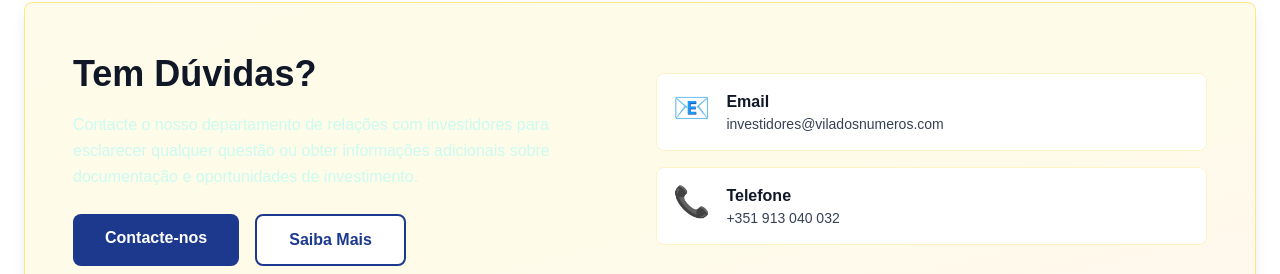
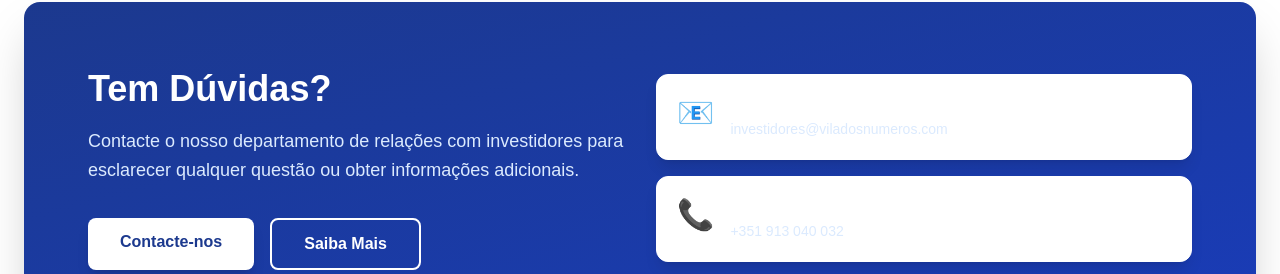
Before and after one commit to nunoleal-dotcom/viladosnumeros-headless, a Next.js app: page /investors in a window 1280 px wide. Shown: the part 678-952 px from the top of the page. Built offline with nearby package versions, Linux system fonts and the light colour scheme.

Commit message:
Redesign: Reformulate CTA sections with blue theme and elevated cards with glassmorphism

```diff
--- a/app/about/page.tsx
+++ b/app/about/page.tsx
@@ -147,35 +147,35 @@ export default function AboutPage() {
 
       {/* CTA SECTION */}
       <div className="max-w-7xl mx-auto px-6 py-8">
-        <div className="bg-gradient-to-br from-amber-50 via-yellow-50 to-orange-50 text-gray-900 rounded-lg overflow-hidden shadow-lg border border-amber-200 p-10">
+        <div className="bg-gradient-to-br from-blue-900 to-blue-800 text-white rounded-2xl overflow-hidden shadow-2xl p-10 md:p-16">
           <div className="grid grid-cols-1 md:grid-cols-2 gap-8 items-center">
             <div>
               <h3 className="text-4xl font-bold mb-4 leading-tight">Juntos Construímos</h3>
-              <p className="text-gray-700 mb-6 leading-relaxed">
+              <p className="text-blue-100 mb-8 leading-relaxed text-lg">
                 Uma equipa de profissionais experientes dedicados a criar valor através de investimento imobiliário estratégico em Portugal.
               </p>
               <div className="flex flex-col sm:flex-row gap-4">
-                <a href="/#contacto" className="inline-block bg-blue-900 text-white px-8 py-3 rounded-lg font-bold hover:bg-blue-800 transition text-center">
+                <a href="/#contacto" className="inline-block bg-white text-blue-900 px-8 py-3 rounded-lg font-bold hover:bg-blue-50 transition text-center shadow-lg hover:shadow-xl">
                   Contacte-nos
                 </a>
-                <a href="/investors" className="inline-block bg-white text-blue-900 px-8 py-3 rounded-lg font-bold hover:bg-gray-50 transition text-center border-2 border-blue-900">
+                <a href="/investors" className="inline-block bg-transparent text-white px-8 py-3 rounded-lg font-bold hover:bg-white hover:bg-opacity-10 transition text-center border-2 border-white">
                   Investidores
                 </a>
               </div>
             </div>
-            <div className="hidden md:flex flex-col justify-center space-y-4">
-              <div className="flex gap-4 items-start bg-white bg-opacity-40 p-4 rounded-lg border border-amber-100">
-                <span className="text-3xl">🎯</span>
+            <div className="hidden md:flex flex-col justify-center gap-4">
+              <div className="flex gap-4 items-start bg-white bg-opacity-15 p-5 rounded-xl border border-white border-opacity-30 backdrop-blur-sm hover:bg-opacity-25 transition shadow-lg">
+                <span className="text-3xl flex-shrink-0">🎯</span>
                 <div>
-                  <p className="font-bold text-gray-900">Experiência</p>
-                  <p className="text-sm text-gray-700">Mais de 20 anos em gestão imobiliária</p>
+                  <p className="font-bold text-white">Experiência</p>
+                  <p className="text-sm text-blue-100">Mais de 20 anos em gestão imobiliária</p>
                 </div>
               </div>
-              <div className="flex gap-4 items-start bg-white bg-opacity-40 p-4 rounded-lg border border-amber-100">
-                <span className="text-3xl">📈</span>
+              <div className="flex gap-4 items-start bg-white bg-opacity-15 p-5 rounded-xl border border-white border-opacity-30 backdrop-blur-sm hover:bg-opacity-25 transition shadow-lg">
+                <span className="text-3xl flex-shrink-0">📈</span>
                 <div>
-                  <p className="font-bold text-gray-900">Resultados</p>
-                  <p className="text-sm text-gray-700">Portfólio de €8.7B em valor</p>
+                  <p className="font-bold text-white">Resultados</p>
+                  <p className="text-sm text-blue-100">Portfólio de €8.7B em valor</p>
                 </div>
               </div>
             </div>
--- a/app/investors/page.tsx
+++ b/app/investors/page.tsx
@@ -196,37 +196,35 @@ export default function InvestorsPage() {
 
 
         {/* CONTACT CTA */}
-        <div className="mt-12 bg-gradient-to-br from-amber-50 via-yellow-50 to-orange-50 text-gray-900 rounded-lg overflow-hidden shadow-lg border border-amber-200">
-          <div className="grid grid-cols-1 md:grid-cols-2 gap-8 p-10 md:p-12 items-center">
+        <div className="mt-12 bg-gradient-to-br from-blue-900 to-blue-800 text-white rounded-2xl overflow-hidden shadow-2xl">
+          <div className="grid grid-cols-1 md:grid-cols-2 gap-8 p-10 md:p-16 items-center">
             <div>
               <h3 className="text-4xl font-bold mb-4 leading-tight">Tem Dúvidas?</h3>
-              <p className="text-teal-100 mb-6 leading-relaxed">
-                Contacte o nosso departamento de relações com investidores para esclarecer qualquer questão ou obter informações adicionais sobre documentação e oportunidades de investimento.
+              <p className="text-blue-100 mb-8 leading-relaxed text-lg">
+                Contacte o nosso departamento de relações com investidores para esclarecer qualquer questão ou obter informações adicionais.
               </p>
               <div className="flex flex-col sm:flex-row gap-4">
-                <a href="/#contacto" className="inline-block bg-blue-900 text-white px-8 py-3 rounded-lg font-bold hover:bg-blue-800 transition text-center">
+                <a href="/#contacto" className="inline-block bg-white text-blue-900 px-8 py-3 rounded-lg font-bold hover:bg-blue-50 transition text-center shadow-lg hover:shadow-xl">
                   Contacte-nos
                 </a>
-                <a href="/#sobre" className="inline-block bg-white text-blue-900 px-8 py-3 rounded-lg font-bold hover:bg-gray-50 transition text-center border-2 border-blue-900">
+                <a href="/#sobre" className="inline-block bg-transparent text-white px-8 py-3 rounded-lg font-bold hover:bg-white hover:bg-opacity-10 transition text-center border-2 border-white">
                   Saiba Mais
                 </a>
               </div>
             </div>
-            <div className="hidden md:flex flex-col justify-center">
-              <div className="space-y-4">
-                <div className="flex gap-4 items-start bg-white bg-opacity-40 p-4 rounded-lg border border-amber-100">
-                  <span className="text-3xl">📧</span>
-                  <div>
-                    <p className="font-bold text-gray-900">Email</p>
-                    <p className="text-sm text-gray-700">investidores@viladosnumeros.com</p>
-                  </div>
+            <div className="hidden md:flex flex-col justify-center gap-4">
+              <div className="flex gap-4 items-start bg-white bg-opacity-15 p-5 rounded-xl border border-white border-opacity-30 backdrop-blur-sm hover:bg-opacity-25 transition shadow-lg">
+                <span className="text-3xl flex-shrink-0">📧</span>
+                <div>
+                  <p className="font-bold text-white">Email</p>
+                  <p className="text-sm text-blue-100">investidores@viladosnumeros.com</p>
                 </div>
-                <div className="flex gap-4 items-start bg-white bg-opacity-40 p-4 rounded-lg border border-amber-100">
-                  <span className="text-3xl">📞</span>
-                  <div>
-                    <p className="font-bold text-gray-900">Telefone</p>
-                    <p className="text-sm text-gray-700">+351 913 040 032</p>
-                  </div>
+              </div>
+              <div className="flex gap-4 items-start bg-white bg-opacity-15 p-5 rounded-xl border border-white border-opacity-30 backdrop-blur-sm hover:bg-opacity-25 transition shadow-lg">
+                <span className="text-3xl flex-shrink-0">📞</span>
+                <div>
+                  <p className="font-bold text-white">Telefone</p>
+                  <p className="text-sm text-blue-100">+351 913 040 032</p>
                 </div>
               </div>
             </div>
```
